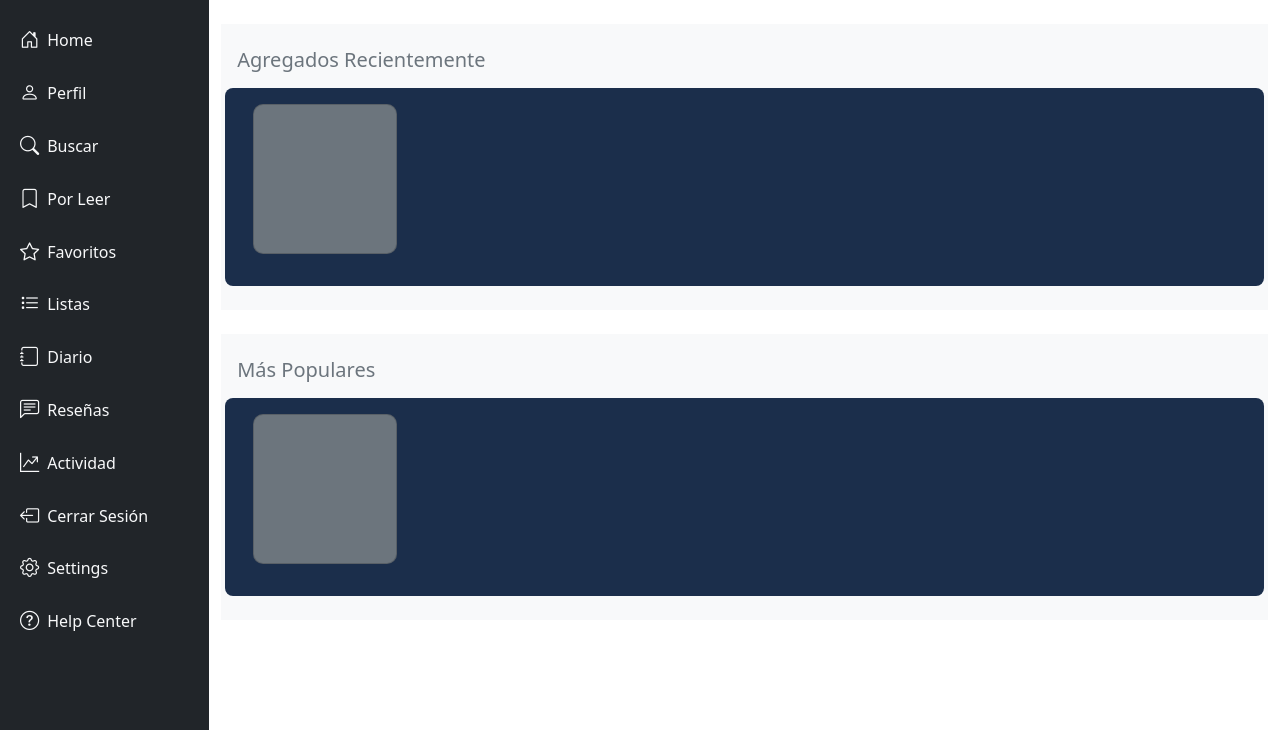
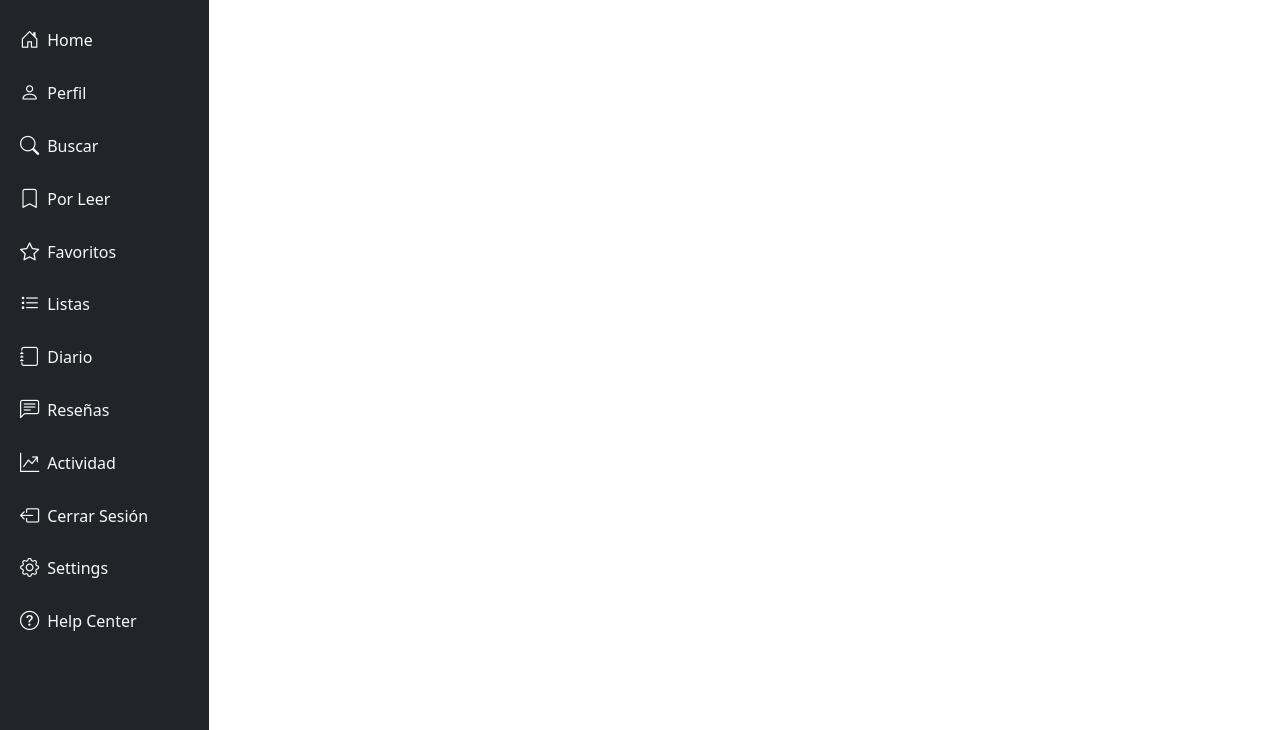
Before and after one commit to igutir/Paginario, a Django app: page /base/ in a window 1280 px wide. Shown: the part 70-800 px from the top of the page. Run offline with Django 5.2, Linux system fonts and the light colour scheme; some libraries are stand-ins or nearby versions.

Commit message:
Update base.html
Se modifica el base.html para que funcione como plantilla para el resto de templates

```diff
--- a/Paginario/paginarioweb/templates/base.html
+++ b/Paginario/paginarioweb/templates/base.html
@@ -72,28 +72,13 @@
                     </div>
                 </div>
             </nav>
-            <div class="container-fluid mt-4">
-                <div class="content-section bg-light py-4 px-3">
-                    <h5 class="text-light-gray">Agregados Recientemente</h5>
-                    <div class="row bg-dark-blue p-3 rounded-3">
-                        <!-- Placeholder boxes -->
-                        <div class="col-lg-2 col-md-4 col-sm-6 mb-3">
-                            <div class="card bg-secondary" style="height: 150px;"></div>
-                        </div>
-                        <!-- Repeat for more cards -->
-                    </div>
-                </div>
-                <div class="content-section bg-light py-4 px-3 mt-4">
-                    <h5 class="text-light-gray">Más Populares</h5>
-                    <div class="row bg-dark-blue p-3 rounded-3">
-                        <!-- Placeholder boxes -->
-                        <div class="col-lg-2 col-md-4 col-sm-6 mb-3">
-                            <div class="card bg-secondary" style="height: 150px;"></div>
-                        </div>
-                        <!-- Repeat for more cards -->
-                    </div>
-                </div>
-            </div>
+
+            {% block contenido %}
+
+            {% comment %} Contenido de los otros templates {% endcomment %}
+
+            {% endblock %}
+
         </div>
     </div>
 
```
